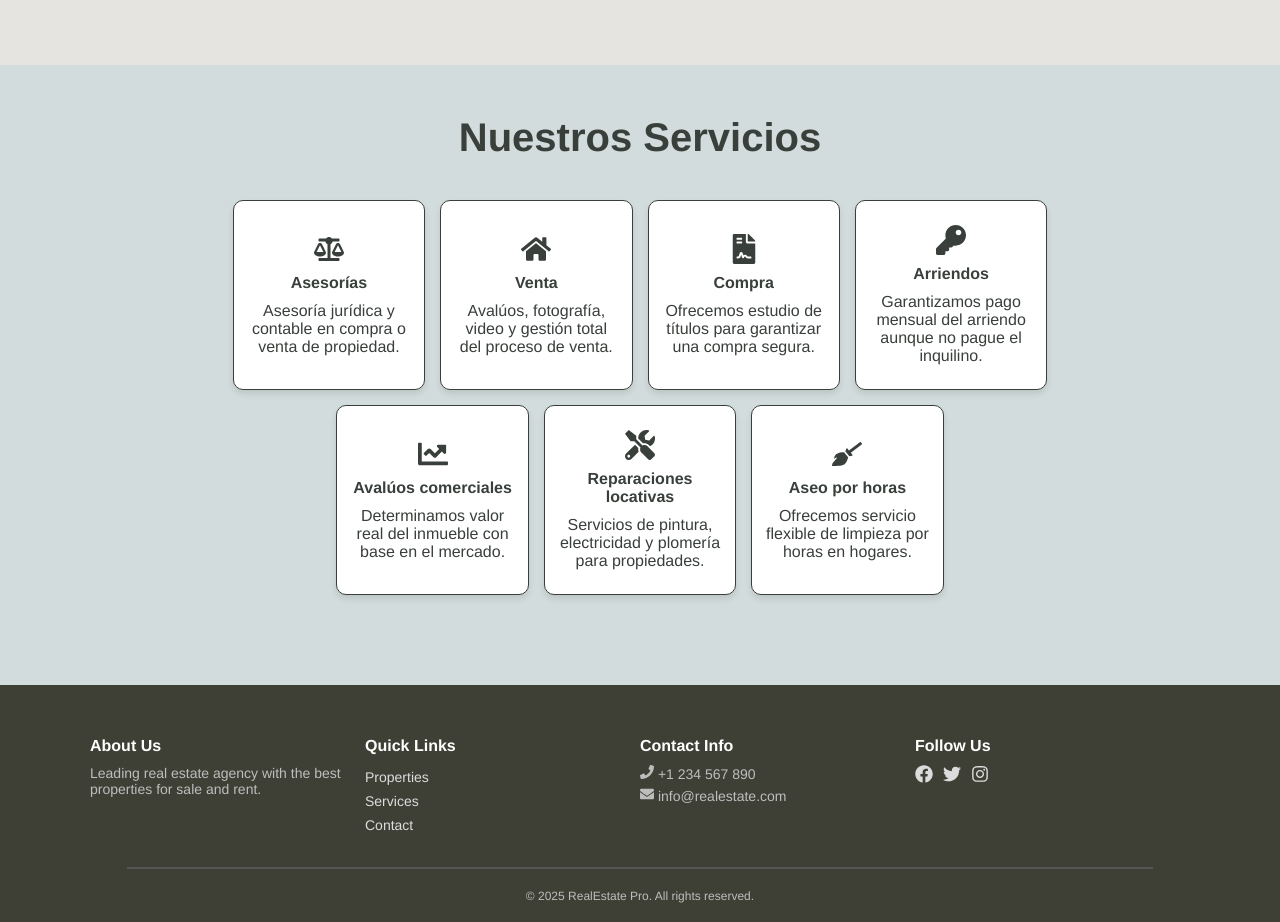
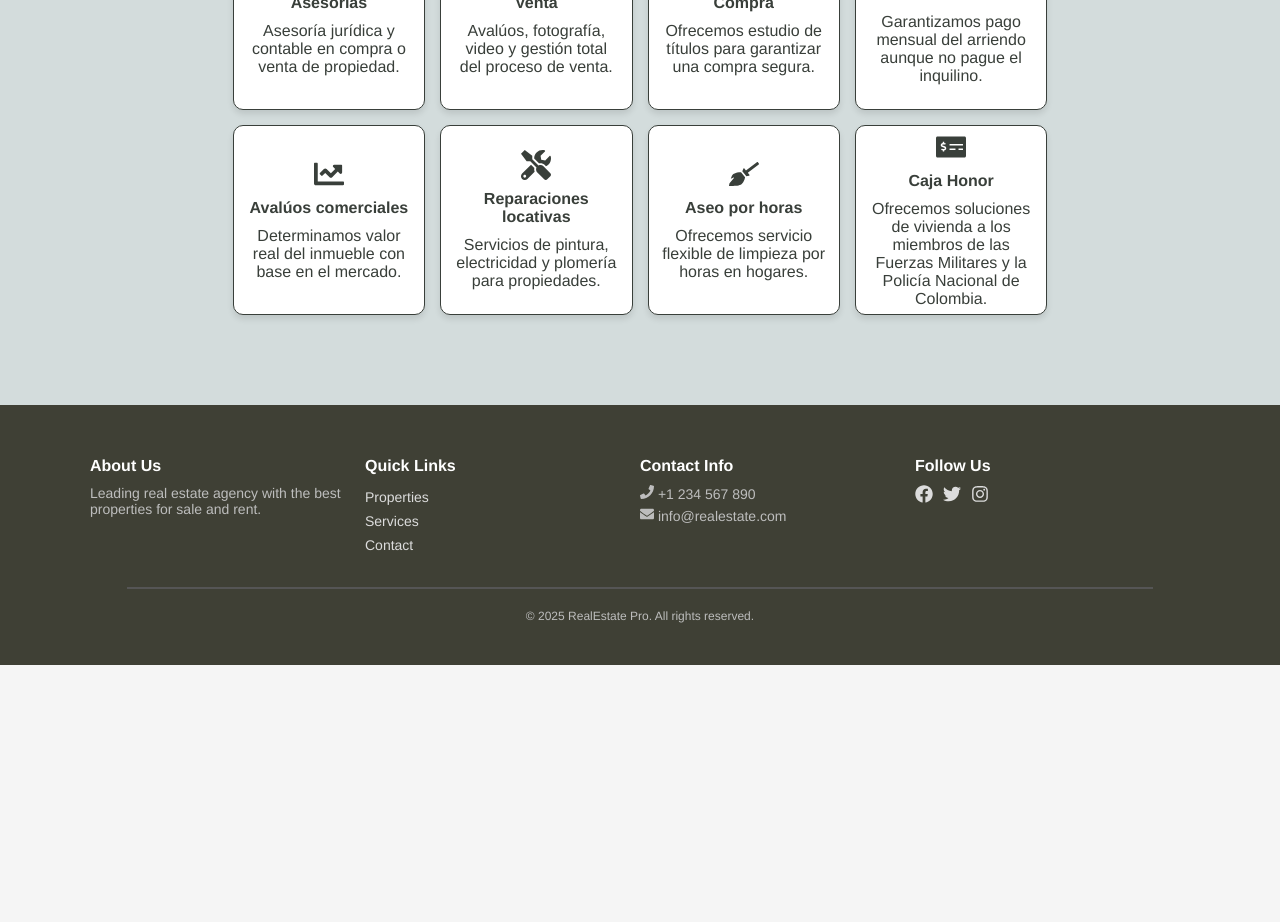
Before and after one commit to Ainovax2025/inmobiliaria_frontend, a React (Create React App) app: page /#/ in a window 1280 px wide. Shown: the part 1760-2682 px from the top of the page. After the commit the page ends 2425 px from the top, so only its background shows below. Built offline with nearby package versions, Linux system fonts and the light colour scheme; no server answers.

Commit message:
Update - Transiciones de propiedades y se mejora presentacion video

```diff
--- a/src/components/Estadisticas.jsx
+++ b/src/components/Estadisticas.jsx
@@ -18,7 +18,7 @@ const Estadisticas = () => {
           setStartCount(true);
         }
       },
-      { threshold: 1 }
+      { threshold: 0.9 }
     );
 
     if (sectionRef.current) observer.observe(sectionRef.current);
--- a/src/components/Servicios.jsx
+++ b/src/components/Servicios.jsx
@@ -1,5 +1,5 @@
 import React from 'react';
-import { FaBalanceScale, FaHome, FaFileContract, FaKey, FaChartLine, FaTools, FaBroom } from 'react-icons/fa';
+import { FaBalanceScale, FaHome, FaFileContract, FaKey, FaChartLine, FaTools, FaBroom, FaMoneyCheckAlt } from 'react-icons/fa';
 import '../styles/servicios.css';
 
 const Servicios = () => {
@@ -38,6 +38,11 @@ const Servicios = () => {
       titulo: 'Aseo por horas',
       descripcion: 'Ofrecemos servicio flexible de limpieza por horas en hogares.',
       icono: <FaBroom />
+    },
+    {
+      titulo: 'Caja Honor',
+      descripcion: 'Ofrecemos soluciones de vivienda a los miembros de las Fuerzas Militares y la Policía Nacional de Colombia.',
+      icono: <FaMoneyCheckAlt />
     }
   ];
 
--- a/src/styles/bienvenida.css
+++ b/src/styles/bienvenida.css
@@ -2,7 +2,7 @@
 .bienvenida-container {
   position: relative;
   width: 100%;
-  height: 100vh;
+  height: 65vh;
   overflow: hidden;
   display: flex;
   align-items: center;
```
